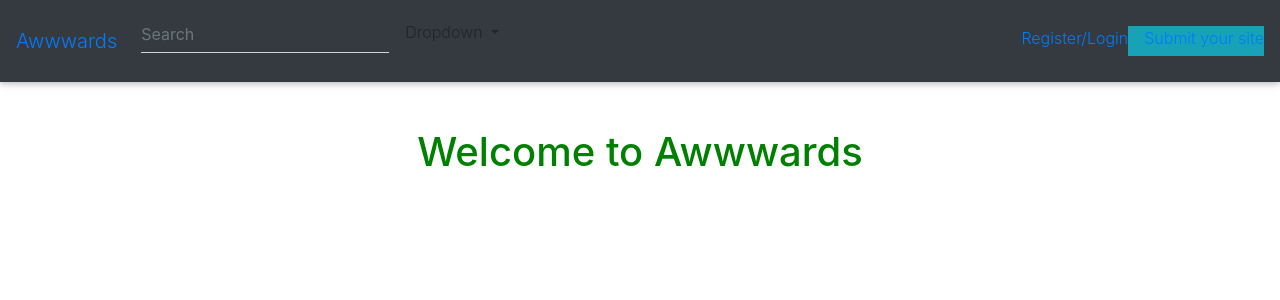
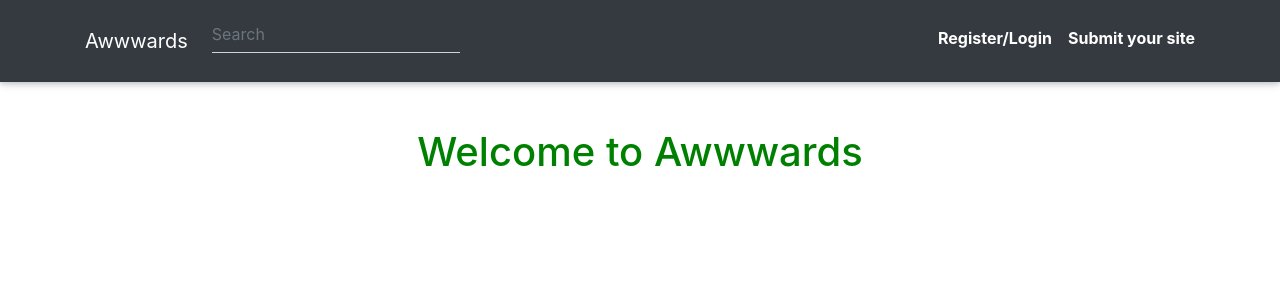
Before and after one commit to kojwangbora/awwards, a Django app: page / in a window 1280 px wide. Shown: the top 300 px of the page. Run offline with Django 4.2, Linux system fonts and the light colour scheme; some libraries are stand-ins or nearby versions.

Commit message:
eddit and style navebar

```diff
--- a/awwwardss/templates/navbar.html
+++ b/awwwardss/templates/navbar.html
@@ -1,5 +1,6 @@
 <nav class="navbar fixed-top bg-dark scrolling-navbar navbar-expand-lg " id="thenaveb">
-    <a class="navbar-brand" href="#">Awwwards</a>
+    <div class="container">
+        <a class="navbar-brand" href="{% url 'index' %}" id="title">Awwwards</a>
         <button class="navbar-toggler" type="button" data-toggle="collapse" data-target="#navbarSupportedContent"
           aria-controls="navbarSupportedContent" aria-expanded="false" aria-label="Toggle navigation">
           <span class="navbar-toggler-icon"></span>
@@ -13,7 +14,7 @@
                         </div>
                     </form>
                 </li>
-        <li class="nav-item dropdown">
+                <!-- <li class="nav-item dropdown">
                 <a class="nav-link dropdown-toggle" id="navbarDropdownMenuLink" data-toggle="dropdown" aria-haspopup="true"
                     aria-expanded="false">Dropdown
                 </a>
@@ -22,13 +23,14 @@
                     <a class="dropdown-item" href="#">Another action</a>
                     <a class="dropdown-item" href="#">Something else here</a>
                 </div>
-        </li>
+                </li> -->
             </ul>
 
             <ul class="navbar-nav navbar-right">
-        <li><a href="{% url 'login' %}"> Register/Login </a></li>
-        <li class="bg-info"><a href="" class="ml-3 bg-info "> Submit your site</a></li>
+                <li class=""><a href="{% url 'login' %}" class="sub-btn"> Register/Login </a></li>
+                <li class=""><a href="" class="ml-3 sub-btn"> Submit your site</a></li>
             </ul>
 
         </div>
+    </div>
   </nav>
--- a/static/css/styles.css
+++ b/static/css/styles.css
@@ -2,3 +2,15 @@ h1
 {
     color: green;
 }
+
+ #title{
+     color: white;
+     font-weight: bolder;
+ }
+
+.sub-btn{
+    color: white;
+    font-weight: bold;
+
+
+}
```
Lines whose indentation alone changed are shown as unchanged.
